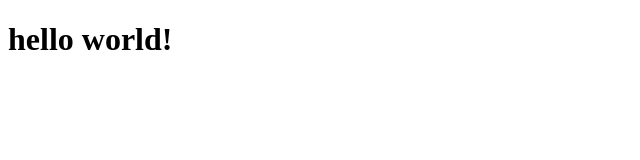
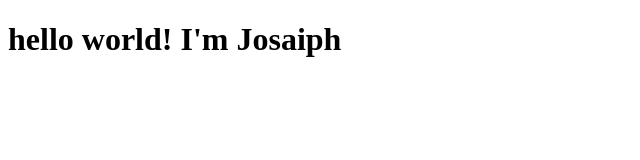
Before and after one commit to Josaiph/Site-web, a plain HTML site: page index.html in a window 1280 px wide. Shown: the whole page, without its empty margins (0-640 px from the left). Drawn offline with Linux system fonts and the light colour scheme.

Commit message:
maj du titre

```diff
--- a/index.html
+++ b/index.html
@@ -4,6 +4,6 @@
 
 </head>
 <body>
-    <h1>hello world!</h1>
+    <h1>hello world! I'm Josaiph</h1>
 </body>
 </html>
```
